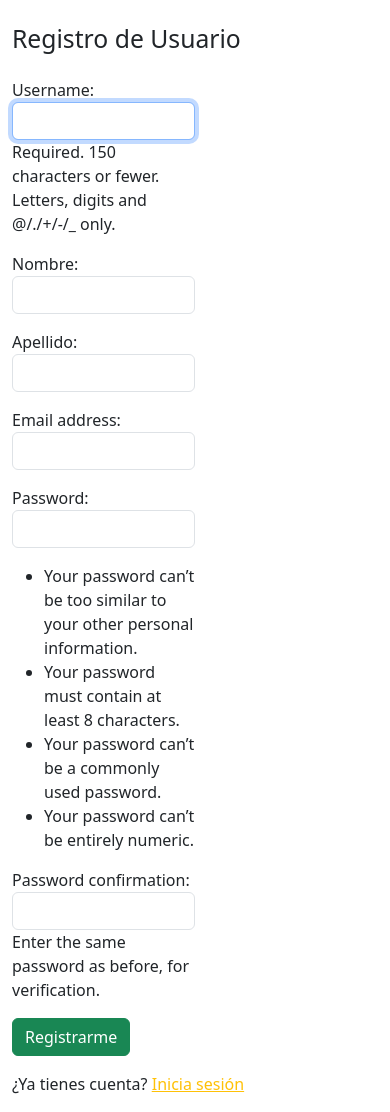
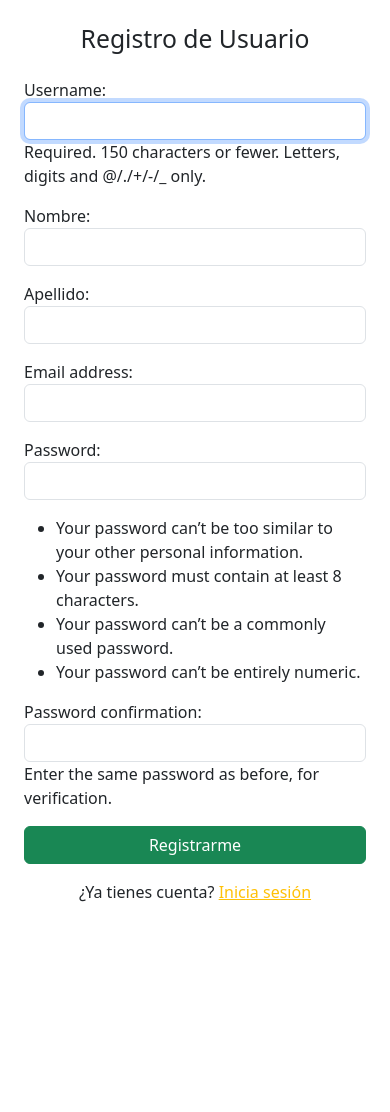
Before and after one commit to oswaldo-herrera/buscador_videos, a Django app: page /registro/ in a window 390 px wide. Shown: the part 56-1168 px from the top of the page. After the commit the page ends 958 px from the top, so only its background shows below. Run offline with Django 5.2, Linux system fonts and the light colour scheme.

Commit message:
responsive

```diff
--- a/templates/users/registro.html
+++ b/templates/users/registro.html
@@ -2,11 +2,18 @@
 {% block title %}Registro{% endblock %}
 
 {% block content %}
-<h2 class="mb-4">Registro de Usuario</h2>
-<form method="post" class="w-50">
-    {% csrf_token %}
-    {{ form.as_p }}
-    <button type="submit" class="btn btn-success">Registrarme</button>
-</form>
-<p class="mt-3">¿Ya tienes cuenta? <a class="text-warning" href="{% url 'login' %}">Inicia sesión</a></p>
+
+<div class="container d-flex justify-content-center align-items-center min-vh-100">
+    <div class="w-100" style="max-width: 500px;">
+        <h2 class="mb-4 text-center">Registro de Usuario</h2>
+        <form method="post">
+            {% csrf_token %}
+            {{ form.as_p }}
+            <button type="submit" class="btn btn-success w-100">Registrarme</button>
+        </form>
+        <p class="mt-3 text-center">¿Ya tienes cuenta?
+            <a class="text-warning" href="{% url 'login' %}">Inicia sesión</a>
+        </p>
+    </div>
+</div>
 {% endblock %}
```
Also changed, not shown: templates/users/login.html (+10 -9 lines), db.sqlite3.
